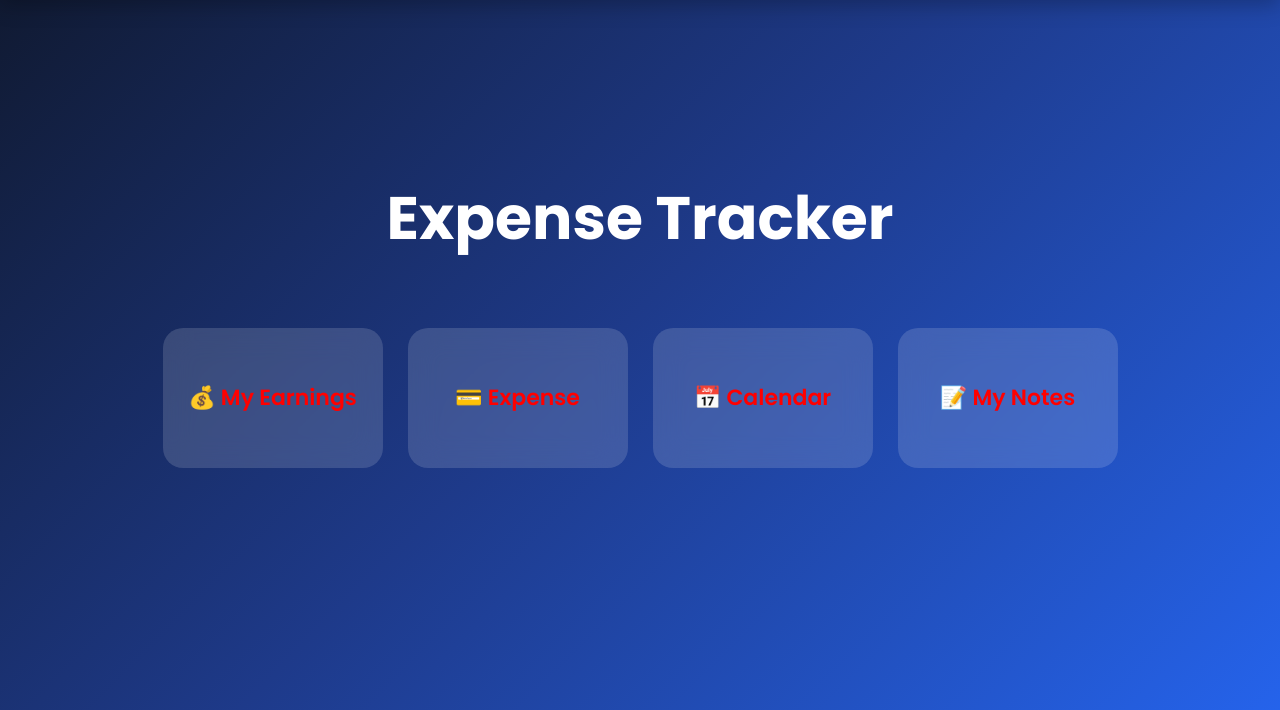
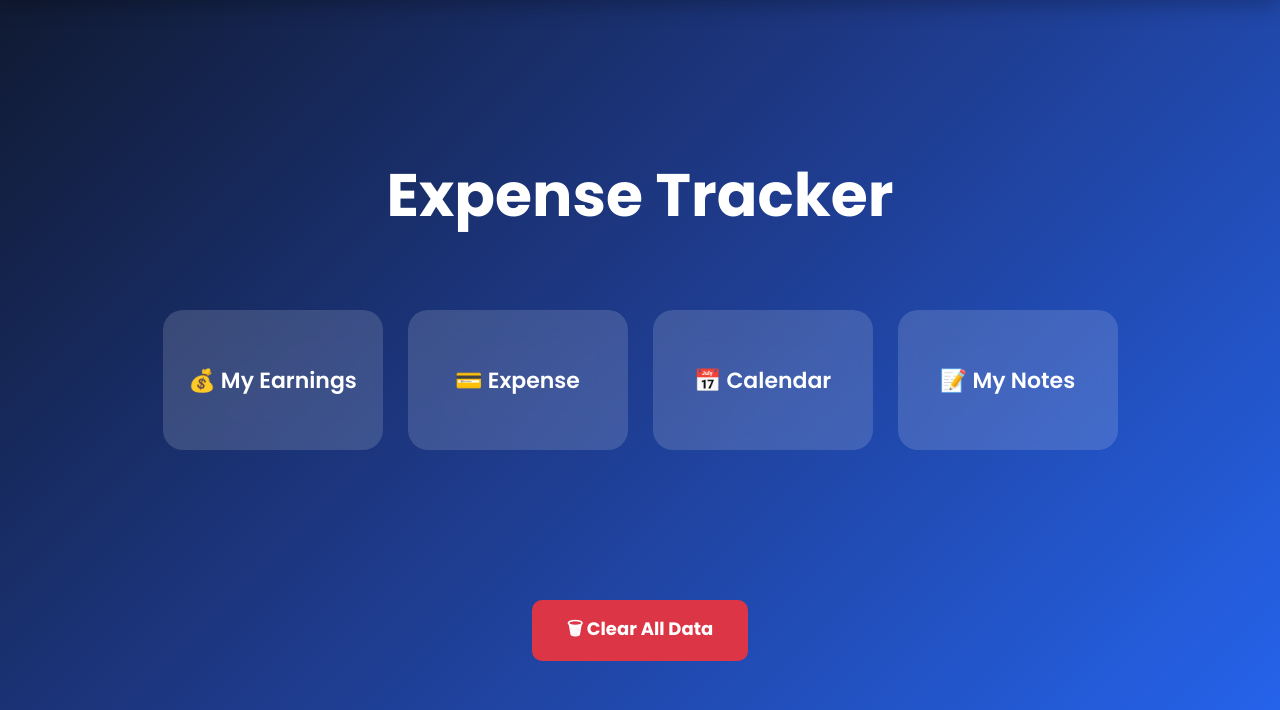
Before and after one commit to parathranganathv-cell/myown, a Django app: template myapp/templates/index.html in a window 1280 px wide. Shown: the part 90-800 px from the top of the page. Run offline with Django 3.2, Linux system fonts and the light colour scheme; the template is opened without the code that fills it, so the values that code supplies are empty.

Commit message:
Added clear all data feature

```diff
--- a/myapp/templates/index.html
+++ b/myapp/templates/index.html
@@ -8,13 +8,7 @@
 <link href="https://fonts.googleapis.com/css2?family=Poppins:wght@300;400;500;600;700&display=swap" rel="stylesheet">
 
 <style>
-a{
-    text-decoration: none;
-    color: red;
-}
-a:hover{
-    color: black;
-}
+
 *{
     margin:0;
     padding:0;
@@ -27,11 +21,17 @@ body{
     min-height:100vh;
 }
 
-/* Navigation */
+a{
+    text-decoration:none;
+}
+
+/* =======================
+   Navigation
+======================= */
 
 .navbar{
     width:100%;
-    background:rgba(255,255,255,0.1);
+    background:rgba(255,255,255,.1);
     backdrop-filter:blur(12px);
     padding:18px 50px;
     box-shadow:0 5px 20px rgba(0,0,0,.25);
@@ -41,6 +41,7 @@ body{
     display:flex;
     justify-content:center;
     gap:25px;
+    flex-wrap:wrap;
 }
 
 .lbox{
@@ -48,7 +49,6 @@ body{
 }
 
 .lbox a{
-    text-decoration:none;
     color:white;
     font-size:17px;
     font-weight:500;
@@ -66,21 +66,23 @@ body{
     box-shadow:0 10px 20px rgba(0,0,0,.25);
 }
 
-/* Hero Section */
+/* =======================
+   Hero
+======================= */
 
 .container{
     display:flex;
     justify-content:center;
     align-items:center;
     flex-direction:column;
-    height:80vh;
+    height:75vh;
     color:white;
     text-align:center;
 }
 
 .container h1{
     font-size:60px;
-    margin-bottom:15px;
+    margin-bottom:20px;
 }
 
 .container p{
@@ -88,6 +90,10 @@ body{
     width:70%;
     opacity:.9;
 }
+
+/* =======================
+   Cards
+======================= */
 
 .card{
     margin-top:50px;
@@ -106,9 +112,6 @@ body{
     display:flex;
     justify-content:center;
     align-items:center;
-    color:white;
-    font-size:22px;
-    font-weight:600;
     transition:.3s;
     cursor:pointer;
 }
@@ -116,15 +119,57 @@ body{
 .box:hover{
     transform:scale(1.08);
     background:white;
+}
+
+.box a{
+    color:white;
+    font-size:22px;
+    font-weight:600;
+    width:100%;
+    height:100%;
+    display:flex;
+    justify-content:center;
+    align-items:center;
+}
+
+.box:hover a{
     color:#2563eb;
 }
 
+/* =======================
+   Clear Button
+======================= */
+
+.clear-box{
+    text-align:center;
+    margin-bottom:40px;
+}
+
+.clear-btn{
+
+    background:#dc3545;
+    color:white;
+    border:none;
+    padding:15px 35px;
+    border-radius:10px;
+    font-size:18px;
+    font-weight:bold;
+    cursor:pointer;
+    transition:.3s;
+}
+
+.clear-btn:hover{
+
+    background:#b30000;
+    transform:scale(1.05);
+
+}
+
+/* =======================
+   Mobile
+======================= */
+
 @media(max-width:900px){
-
-.ibox{
-    flex-direction:column;
-    align-items:center;
-}
 
 .container h1{
     font-size:40px;
@@ -134,48 +179,97 @@ body{
     width:90%;
 }
 
+.ibox{
+    flex-direction:column;
+    align-items:center;
+}
+
 }
 
 </style>
 
 </head>
+
 <body>
+
+<!-- Navigation -->
 
 <nav class="navbar">
 
 <ul class="ibox">
 
-<li class="lbox"><a href="/i">🏠 Home</a></li>
+<li class="lbox">
+<a href="/i/">🏠 Home</a>
+</li>
 
-<li class="lbox"><a href="/e">💰 My Earnings</a></li>
+<li class="lbox">
+<a href="/e/">💰 My Earnings</a>
+</li>
 
-<li class="lbox"><a href="/a">💳 Amount Spend</a></li>
+<li class="lbox">
+<a href="/a/">💳 Amount Spend</a>
+</li>
 
-<li class="lbox"><a href="/c">📅 Calendar</a></li>
+<li class="lbox">
+<a href="/c/">📅 Calendar</a>
+</li>
 
-<li class="lbox"><a href="/n">📝 My Notes</a></li>
+<li class="lbox">
+<a href="/n/">📝 My Notes</a>
+</li>
 
 </ul>
 
 </nav>
 
+<!-- Hero -->
+
 <div class="container">
 
 <h1>Expense Tracker</h1>
 
+
 <div class="card">
 
-<div class="box"><a href="/e">💰 My Earnings</a></div>
+<div class="box">
+<a href="/e/">💰 My Earnings</a>
+</div>
 
-<div class="box"><a href="/a">💳 Expense</a></div>
+<div class="box">
+<a href="/a/">💳 Expense</a>
+</div>
 
-<div class="box"><a href="/c">📅 Calendar</a></div>
+<div class="box">
+<a href="/c/">📅 Calendar</a>
+</div>
 
-<div class="box"><a href="/n">📝 My Notes</a></div>
+<div class="box">
+<a href="/n/">📝 My Notes</a>
+</div>
 
 </div>
 
 </div>
 
+<!-- Clear All Data -->
+
+<div class="clear-box">
+
+<form method="POST"
+      action="{% url 'clear_all_data' %}"
+      onsubmit="return confirm('⚠️ This will permanently delete ALL Budgets, Expenses, Earnings and Notes. Are you sure?');">
+
+{% csrf_token %}
+
+<button class="clear-btn" type="submit">
+
+🗑 Clear All Data
+
+</button>
+
+</form>
+
+</div>
+
 </body>
 </html>
```
Also changed, not shown: myapp/urls.py (+8 -14 lines), myapp/views.py (+33 -28 lines), myown/settings.py (+155 -0 lines), myapp/migrations/0002_alter_budget_id_alter_earnings_id_alter_expense_id_and_more.py (added).
